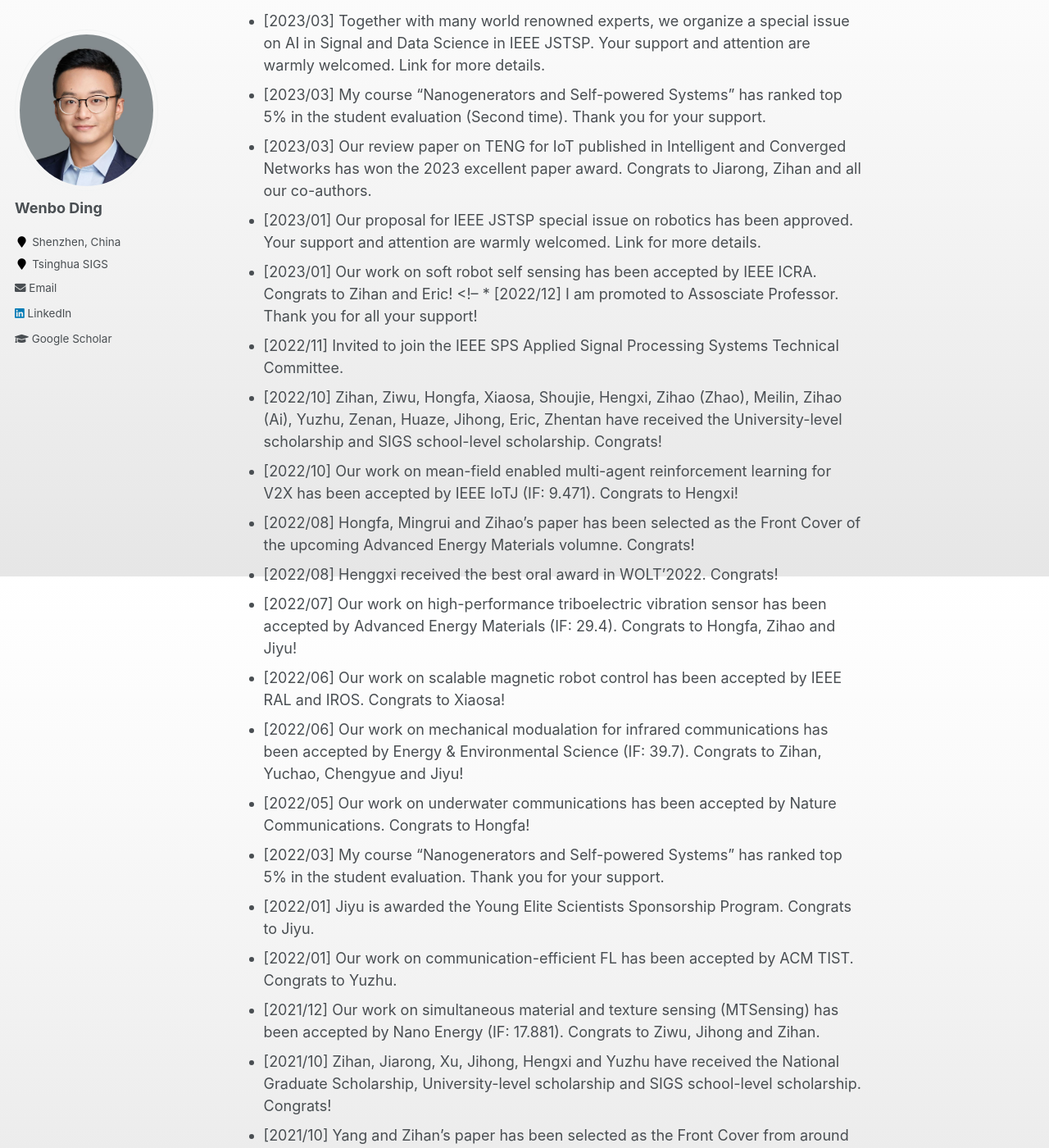
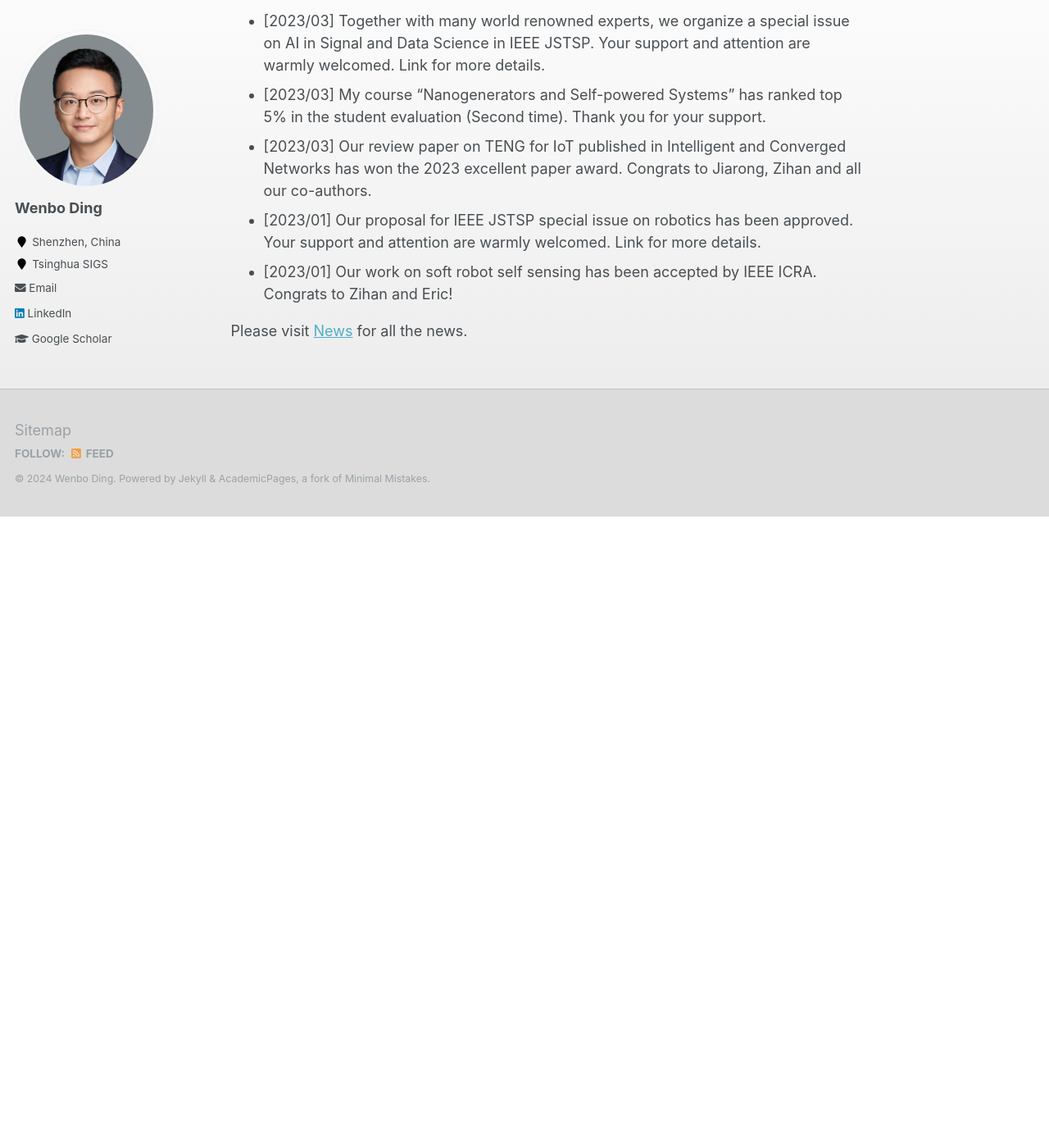
Before and after one commit to whenboy07/whenboy07.github.io, a Jekyll site: the page built from _pages/about.md, in a window 1280 px wide and 1400 px high, scrolled down 2897 px. Shown: the whole window at 82% size. Built offline with Jekyll 4.4.1, drawn with Linux system fonts in a browser that asks for light colours; after the commit the page ends 3527 px from its top, so only the background shows below that; some of the changed text lies outside the part shown.

Commit message:
update about

```diff
--- a/_pages/about.md
+++ b/_pages/about.md
@@ -60,31 +60,6 @@ Please email me with a copy of your CV if you are interested.
 * [2023/03] Our review paper on TENG for IoT published in Intelligent and Converged Networks has won the 2023 excellent paper award. Congrats to Jiarong, Zihan and all our co-authors.
 * [2023/01] Our proposal for IEEE JSTSP special issue on robotics has been approved. Your support and attention are warmly welcomed. Link for more details.
 * [2023/01] Our work on soft robot self sensing has been accepted by IEEE ICRA. Congrats to Zihan and Eric!
-<!-- * [2022/12] I am promoted to Assosciate Professor. Thank you for all your support!
-* [2022/11] Invited to join the IEEE SPS Applied Signal Processing Systems Technical Committee.
-* [2022/10] Zihan, Ziwu, Hongfa, Xiaosa, Shoujie, Hengxi, Zihao (Zhao), Meilin, Zihao (Ai), Yuzhu, Zenan, Huaze, Jihong, Eric, Zhentan have received the University-level scholarship and SIGS school-level scholarship. Congrats!
-* [2022/10] Our work on mean-field enabled multi-agent reinforcement learning for V2X has been accepted by IEEE IoTJ (IF: 9.471). Congrats to Hengxi!
-* [2022/08] Hongfa, Mingrui and Zihao's paper has been selected as the Front Cover of the upcoming Advanced Energy Materials volumne. Congrats!
-* [2022/08] Henggxi received the best oral award in WOLT’2022. Congrats!
-* [2022/07] Our work on high-performance triboelectric vibration sensor has been accepted by Advanced Energy Materials (IF: 29.4). Congrats to Hongfa, Zihao and Jiyu!
-* [2022/06] Our work on scalable magnetic robot control has been accepted by IEEE RAL and IROS. Congrats to Xiaosa!
-* [2022/06] Our work on mechanical modualation for infrared communications has been accepted by Energy & Environmental Science (IF: 39.7). Congrats to Zihan, Yuchao, Chengyue and Jiyu!
-* [2022/05] Our work on underwater communications has been accepted by Nature Communications. Congrats to Hongfa!
-* [2022/03] My course “Nanogenerators and Self-powered Systems” has ranked top 5% in the student evaluation. Thank you for your support.
-* [2022/01] Jiyu is awarded the Young Elite Scientists Sponsorship Program. Congrats to Jiyu.
-* [2022/01] Our work on communication-efficient FL has been accepted by ACM TIST. Congrats to Yuzhu.
-* [2021/12] Our work on simultaneous material and texture sensing (MTSensing) has been accepted by Nano Energy (IF: 17.881). Congrats to Ziwu, Jihong and Zihan.
-* [2021/10] Zihan, Jiarong, Xu, Jihong, Hengxi and Yuzhu have received the National Graduate Scholarship, University-level scholarship and SIGS school-level scholarship. Congrats!
-* [2021/10] Yang and Zihan's paper has been selected as the Front Cover from around 200 papers of the upcoming Nano Energy volumne. Congrats!
-* [2021/07] Yuzhu received the best poster award in WOLT’2021. Congrats!
-* [2021/07] Invited to serve on the Editorial Board for Digital Signal Processing.
-* [2021/06] Our work on bending sensor for human-machine interface has been accepted by Nano Energy (IF: 19.06). Congrats to Yang and Zihan, it is a project originated from my self-powered system course.
-* [2021/06] The US patent on “Self-powered wireless optical communication systems and methods” has been granted. Thanks to all the inventors.
-* [2021/04] Invited to join the best poster committee for NEMS 2021. See you in Xiamen!
-* [2021/04] Invited to serve as the session chair for MRS Spring 2021. See you online.
-* [2021/03] Invited to join the ACM SIGBED China Youth Committee.
-* [2021/03] Honnored to receive the National Early-Career Award.
-* [2020/10] Our proposal for DSP special issue has been approved. Your support and attention are warmly welcomed. Link for more details.
-* [2019/11] My Smart Sensing and Robotics (SSR) Group was established. -->
+
 
 Please visit [News](/news/) for all the news.
```
